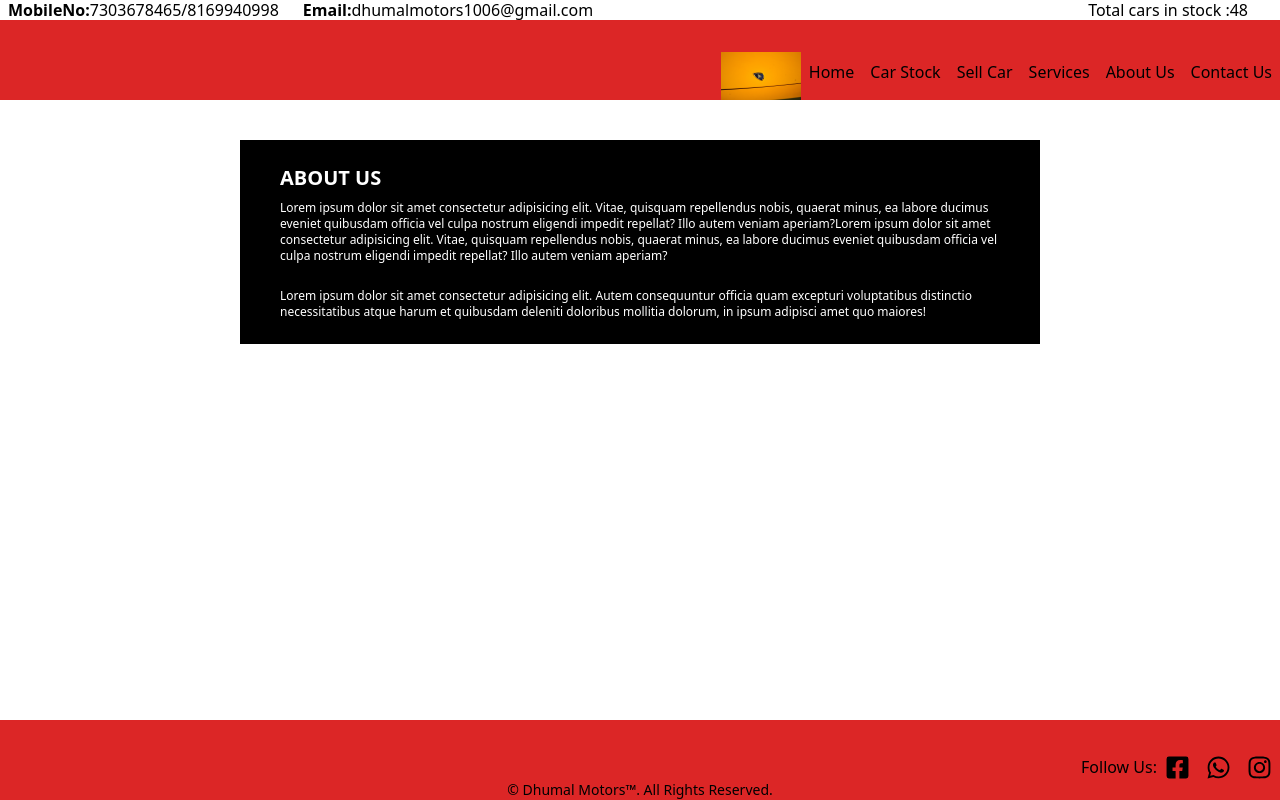
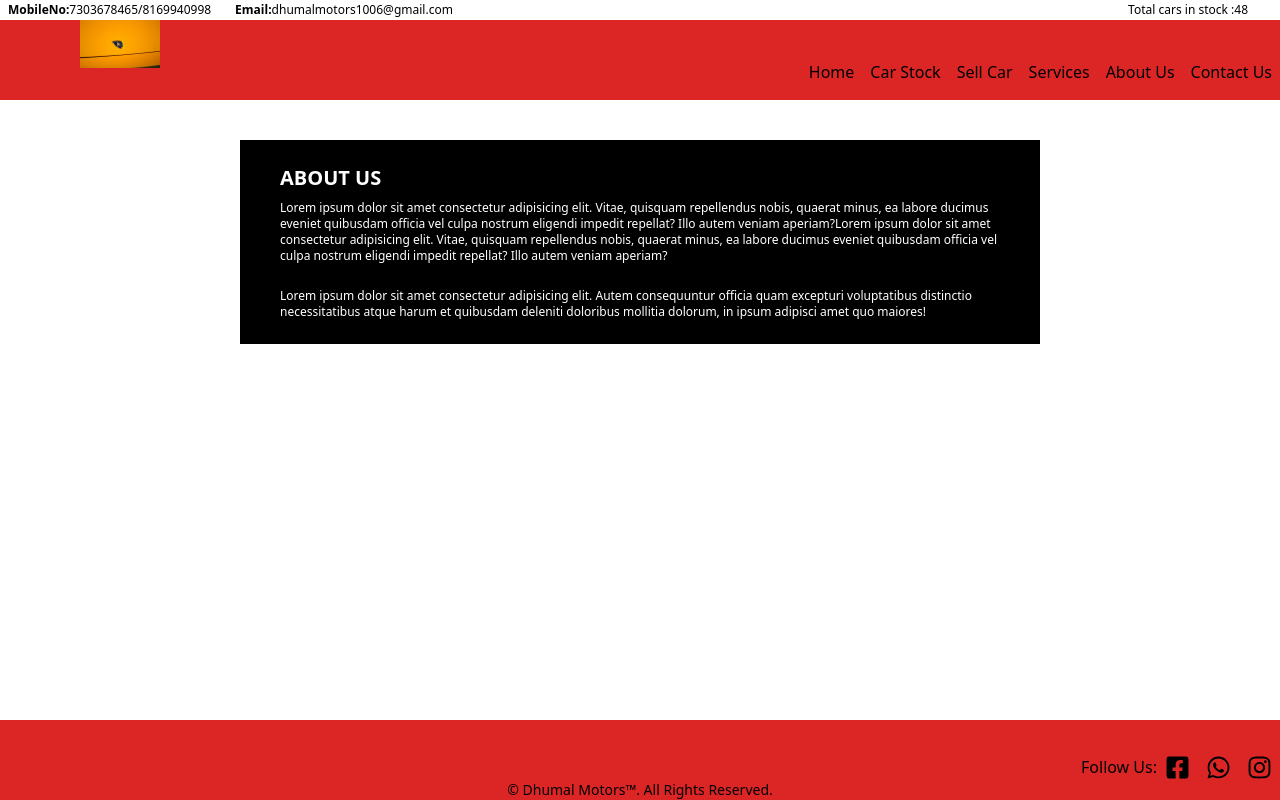
Before and after one commit to KEVINs121998/dm, a React (Create React App) app: page /about-us in a window 1280 px wide. Built offline with nearby package versions, Linux system fonts and the light colour scheme.

Commit message:
logo size

```diff
--- a/public/index.html
+++ b/public/index.html
@@ -26,9 +26,9 @@
     -->
     <title>React App</title>
   </head>
-  <body>
+  <body class="min-h-screen min-w-screen m-0 p-0 overflow-x-hidden">
     <noscript>You need to enable JavaScript to run this app.</noscript>
-    <div id="root"></div>
+    <div  id="root"></div>
     <!--
       This HTML file is a template.
       If you open it directly in the browser, you will see an empty page.
--- a/src/App.js
+++ b/src/App.js
@@ -1,7 +1,7 @@
 import {Route, Routes } from 'react-router-dom';
 import Footer from './components/Footer';
 import Header from './components/Header';
-import Home from './components/Home';
+import Home from './components/pages/Home';
 import Navbar from './components/Navbar';
 import './index.css';
 import Aboutus from './components/pages/Aboutus';
--- a/src/components/Header.jsx
+++ b/src/components/Header.jsx
@@ -3,7 +3,7 @@ import React from 'react'
 const Header = () => {
     return (
         <header>
-            <div className='flex flex-row justify-between text-xs  h-5 items-center w-full sm:text-base'>
+            <div className='flex flex-row justify-between text-xs  h-5 items-center w-full'>
                 <div>
                     <span className='p-2'>
                         <b>MobileNo:</b>7303678465/8169940998</span>
--- a/src/components/Knowmore.jsx
+++ b/src/components/Knowmore.jsx
@@ -2,12 +2,12 @@ import React from 'react'
 
 const Knowmore = () => {
     return (
-        <div className="flex justify-center py-20 px-48 ">
+        <div className="flex justify-center sm:py-20 sm:px-48 ">
             <div className=" bg-black text-white text-center bg-cover bg-opacity-80 bg-center "  style={{ backgroundImage: 'url(https://wallpaperaccess.com/full/13672.jpg)',opacity: '1',
         backgroundBlendMode: 'multiply' }} >
                 <h1>WELCOME TO DHUMAL MOTORS</h1>
              <p className='text-center font-extrabold pb-6'>____________________</p>
-                <p className='px-4 pb-10 '>Lorem ipsum dolor sit amet consectetur adipisicing elit. Voluptas, magni quis illo dolor incidunt modi commodi nulla ipsa harum quos excepturi ipsum fugiat assumenda nisi, asperiores quam sapiente! Velit, reiciendis!Lorem ipsum dolor sit amet consectetur adipisicing elit. Voluptas, magni quis illo dolor incidunt modi commodi nulla ipsa harum quos excepturi ipsum fugiat assumenda nisi </p>
+                <p className='px-4 pb-10 sm:text-sm'>Lorem ipsum dolor sit amet consectetur adipisicing elit. Voluptas, magni quis illo dolor incidunt modi commodi nulla ipsa harum quos excepturi ipsum fugiat assumenda nisi, asperiores quam sapiente! Velit, reiciendis!Lorem ipsum dolor sit amet consectetur adipisicing elit. Voluptas, magni quis illo dolor incidunt modi commodi nulla ipsa harum quos excepturi ipsum fugiat assumenda nisi </p>
                 <div className='pb-6'>
                 <button type="button" className="text-gray-700 hover:text-white border border-gray-700 hover:bg-gray-800 focus:ring-4 focus:outline-none focus:ring-gray-300 font-medium rounded-lg text-sm px-5 py-2.5 text-center mr-2 mb-2 dark:border-gray-500 dark:text-gray-500 dark:hover:text-white dark:hover:bg-gray-400 dark:focus:ring-gray-600"><a href='/about-us'>Know More</a></button>
                 </div>
--- a/src/components/Navbar.jsx
+++ b/src/components/Navbar.jsx
@@ -23,8 +23,8 @@ const Navbar = () => {
   }
 
   return (
-    <div className='flex justify-between h-20 text-center bg-red-600 text-black w-full sm:items-end sm:justify-end'>
-        <div className='float-left'><a href='/'><img className='w-40 h-12 pl-20' src={image} alt='logo'/></a></div>
+    <div className='flex justify-between h-20 text-center bg-red-600 text-black w-full'>
+        <div className='float-left'><a href='/'><img className='sm:w-40 sm:h-12 sm:pl-20' src={image} alt='logo'/></a></div>
         <ul className='float-right flex'>
             {NAV_ITEMS.map((item, i) => (
               <li key={i} className={`hover:font-bold hover:text-white hover:cursor-pointer h-full flex items-end px-2 pb-4 border-x-white ${(selectedNavElement === i) ? 'bg-gray-800' : ''}`}><Link to={item.path} onClick={(e) => clickedNav(e)} >{item.name}</Link></li>
--- a/src/components/pages/Aboutus.jsx
+++ b/src/components/pages/Aboutus.jsx
@@ -2,9 +2,9 @@ import React from 'react'
 
 const Aboutus = () => {
   return (
-    <div className=' flex justify-center mx-auto py-10 px-60  '>
-        <div className='bg-black text-left text-white pl-10 py-6 pr-8 '>
-            <h1 className='pb-2 font-bold text-xl'>ABOUT US</h1>
+    <div className=' flex justify-center mx-auto sm:py-10 sm:px-60  '>
+        <div className='bg-black text-left text-white pl-10 py-6 pr-8'>
+            <h1 className='pb-2 font-bold text-xl '>ABOUT US</h1>
             <p className='text-xs'>Lorem ipsum dolor sit amet consectetur adipisicing elit. Vitae, quisquam repellendus nobis, quaerat minus, ea labore ducimus eveniet quibusdam officia vel culpa nostrum eligendi impedit repellat? Illo autem veniam aperiam?Lorem ipsum dolor sit amet consectetur adipisicing elit. Vitae, quisquam repellendus nobis, quaerat minus, ea labore ducimus eveniet quibusdam officia vel culpa nostrum eligendi impedit repellat? Illo autem veniam aperiam?</p>
             <br/>
             <p className='text-xs'>Lorem ipsum dolor sit amet consectetur adipisicing elit. Autem consequuntur officia quam excepturi voluptatibus distinctio necessitatibus atque harum et quibusdam deleniti doloribus mollitia dolorum, in ipsum adipisci amet quo maiores!</p>
--- a/src/components/Home.jsx
+++ b/src/components/pages/Home.jsx
@@ -1,6 +1,6 @@
 import React from 'react'
-import Carousell from './Carousell'
-import Knowmore from './Knowmore'
+import Carousell from '../Carousell'
+import Knowmore from '../Knowmore'
 
 const Home = () => {
     return (
```
